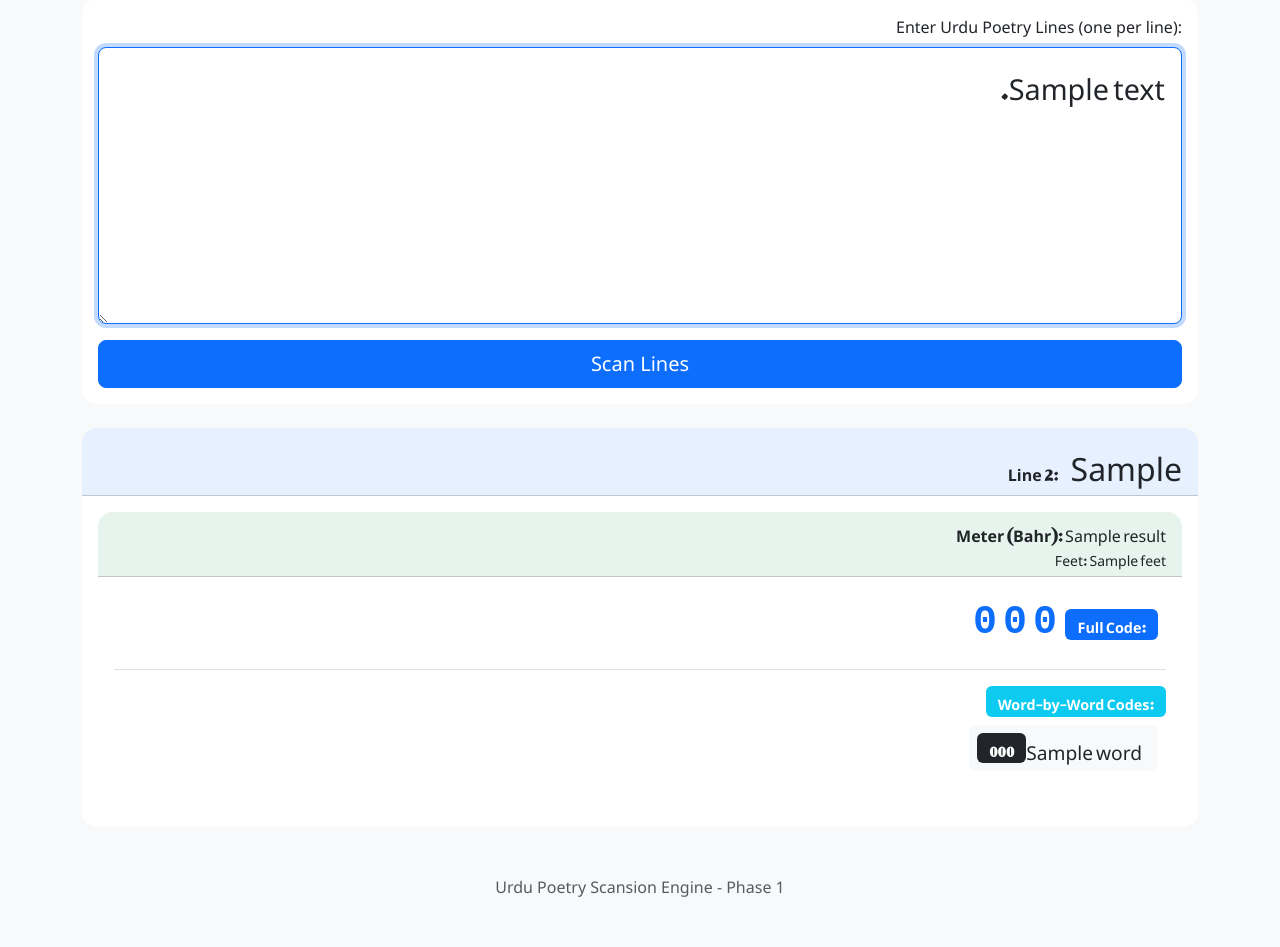
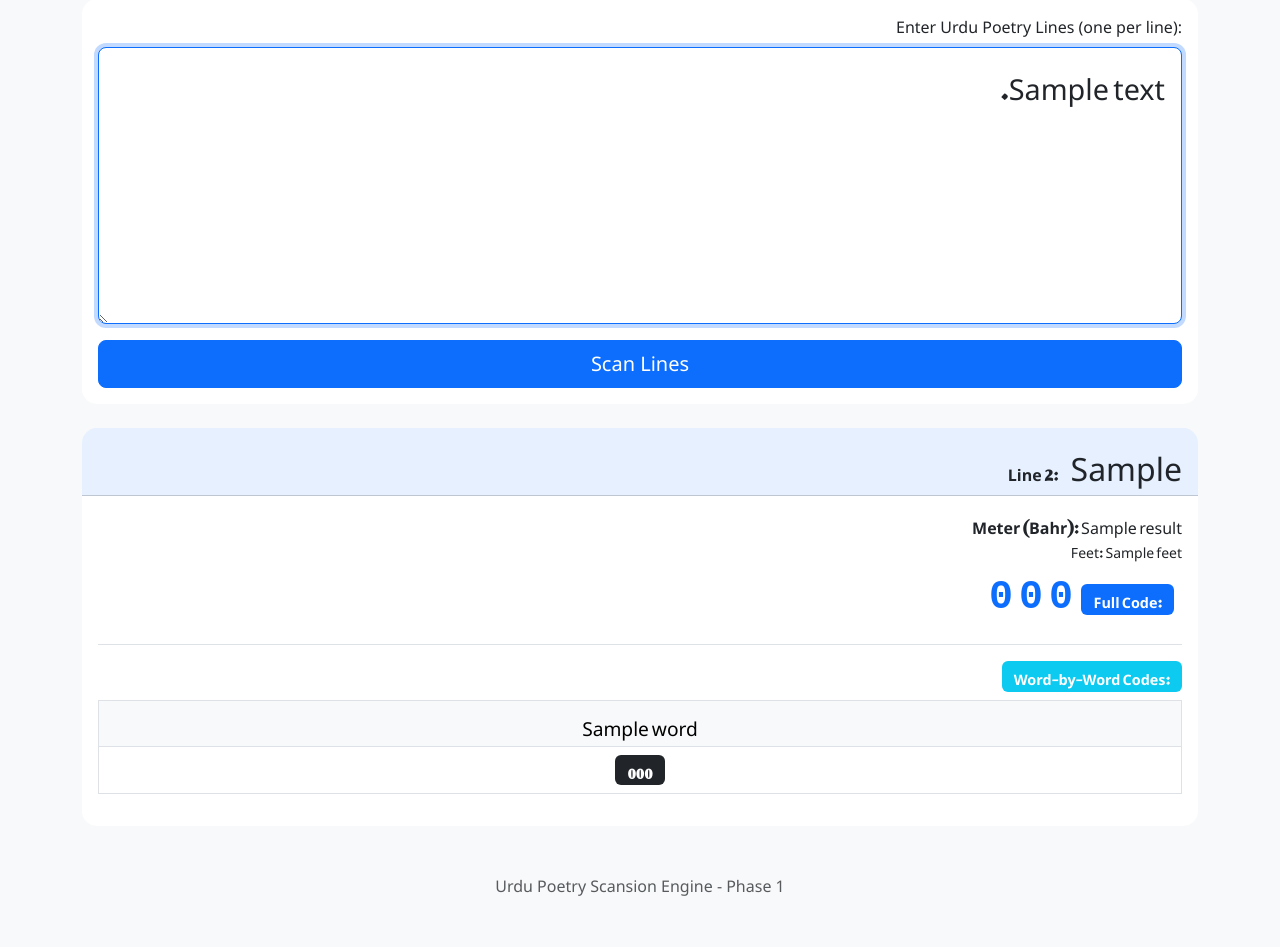
Before and after one commit to tariquesani/aruuz-nigar, a Flask app: template templates/index.html in a window 1280 px wide. Shown: the part 121-1068 px from the top of the page. After the commit the page ends 1017 px from the top, so only its background shows below. Run offline with Flask 3, Linux system fonts and the light colour scheme; the template is opened without the code that fills it: most values are stand-ins (such as "Sample title", 1, 10 or a date in 2020); some web fonts are replaced.

Commit message:
Table for word to word code

```diff
--- a/templates/index.html
+++ b/templates/index.html
@@ -41,33 +41,62 @@
             </div>
             <div class="card-body" dir="rtl" lang="ur">
                 {% if line_data.results %}
-                    {% for result in line_data.results %}
-                    <div class="card border-success mb-3">
-                        <div class="card-header bg-success bg-opacity-10">
-                            <strong>Meter (Bahr):</strong> {{ result.meter_name }}
-                            {% if result.feet %}
-                            <br><small>Feet: {{ result.feet }}</small>
+                    {# Primary Bahr (first result) #}
+                    {% set primary = line_data.results[0] %}
+                    <div class="mb-3">
+                        <div class="mb-2">
+                            <strong>Meter (Bahr):</strong> {{ primary.meter_name }}
+                            {% if primary.feet %}
+                            <br><small>Feet: {{ primary.feet }}</small>
                             {% endif %}
                         </div>
-                        <div class="card-body" dir="rtl" lang="ur">
                         <div class="mb-3">
                             <span class="badge bg-primary me-2">Full Code:</span>
-                                <span class="code-value" dir="rtl">{{ result.full_code }}</span>
+                            <span class="code-value" dir="rtl">{{ primary.full_code }}</span>
                         </div>
                         <div class="border-top pt-3">
                             <div class="badge bg-info mb-2">Word-by-Word Codes:</div>
-                                <div class="d-flex flex-wrap">
-                                    {% for wc in result.word_codes %}
-                                    <div class="d-flex align-items-center p-2 bg-light rounded me-2 mb-2">
-                                        <span class="urdu-text me-2" style="font-size: 1.2rem;">{{ wc.word }}</span>
+                            <div class="table-responsive">
+                                <table class="table table-bordered mb-0 text-center align-middle">
+                                    <tr>
+                                        {% for wc in primary.word_codes %}
+                                        <td class="bg-light">
+                                            <span class="urdu-text" style="font-size: 1.2rem;">{{ wc.word }}</span>
+                                        </td>
+                                        {% endfor %}
+                                    </tr>
+                                    <tr>
+                                        {% for wc in primary.word_codes %}
+                                        <td>
                                             <span class="badge bg-dark" dir="rtl">{{ wc.code }}</span>
-                                    </div>
+                                        </td>
                                         {% endfor %}
+                                    </tr>
+                                </table>
                             </div>
                         </div>
                     </div>
+
+                    {# Additional Bahr (if any) #}
+                    {% if line_data.results|length > 1 %}
+                    <div class="mt-3">
+                        <h6 class="mb-2">Additional Bahr</h6>
+                        <ul class="list-group">
+                            {% for extra in line_data.results[1:] %}
+                            <li class="list-group-item d-flex justify-content-between align-items-center">
+                                <span>
+                                    {{ extra.meter_name }}
+                                </span>
+                                {% if extra.feet %}
+                                <span class="text-muted small">
+                                    Feet: {{ extra.feet }}
+                                </span>
+                                {% endif %}
+                            </li>
+                            {% endfor %}
+                        </ul>
                     </div>
-                    {% endfor %}
+                    {% endif %}
                 {% else %}
                     <div class="alert alert-warning">No meter matches found for this line.</div>
                 {% endif %}
```
Lines whose indentation alone changed are shown as unchanged.
